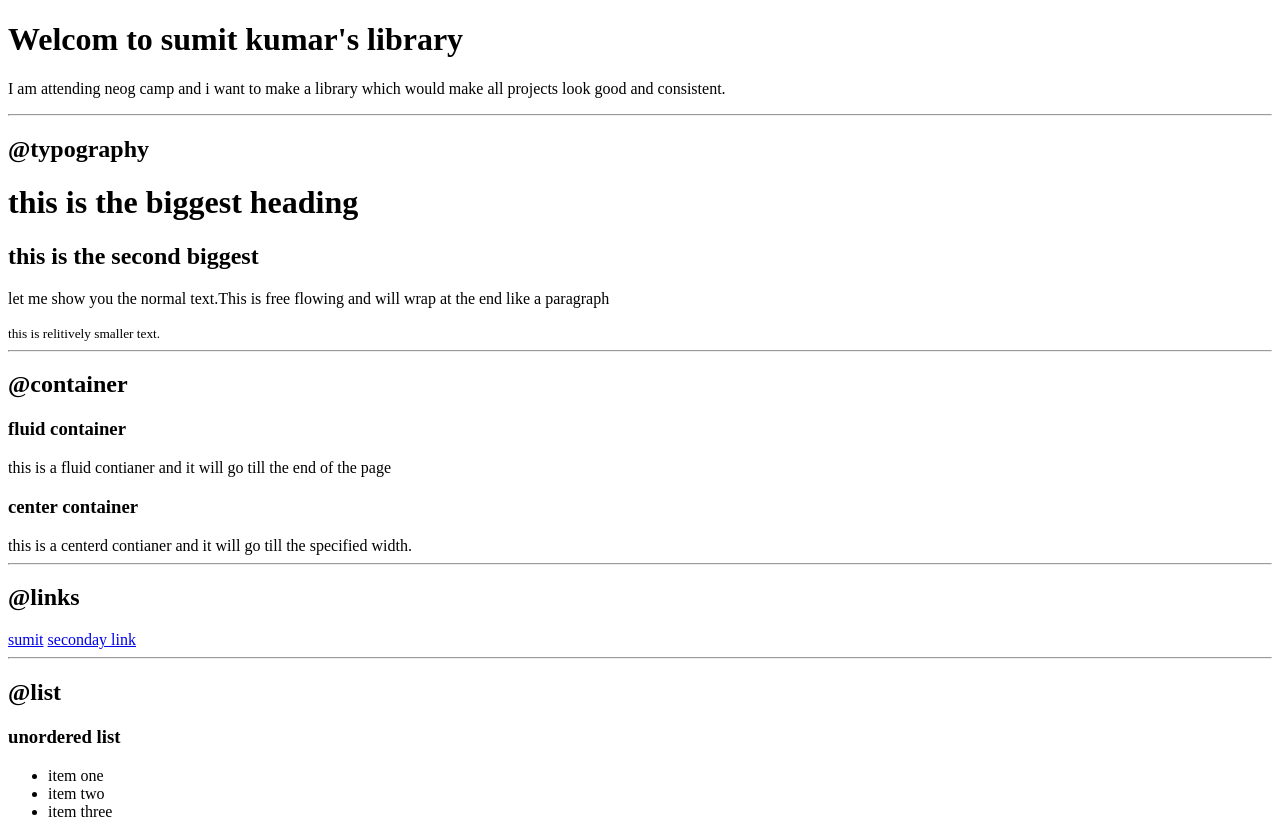
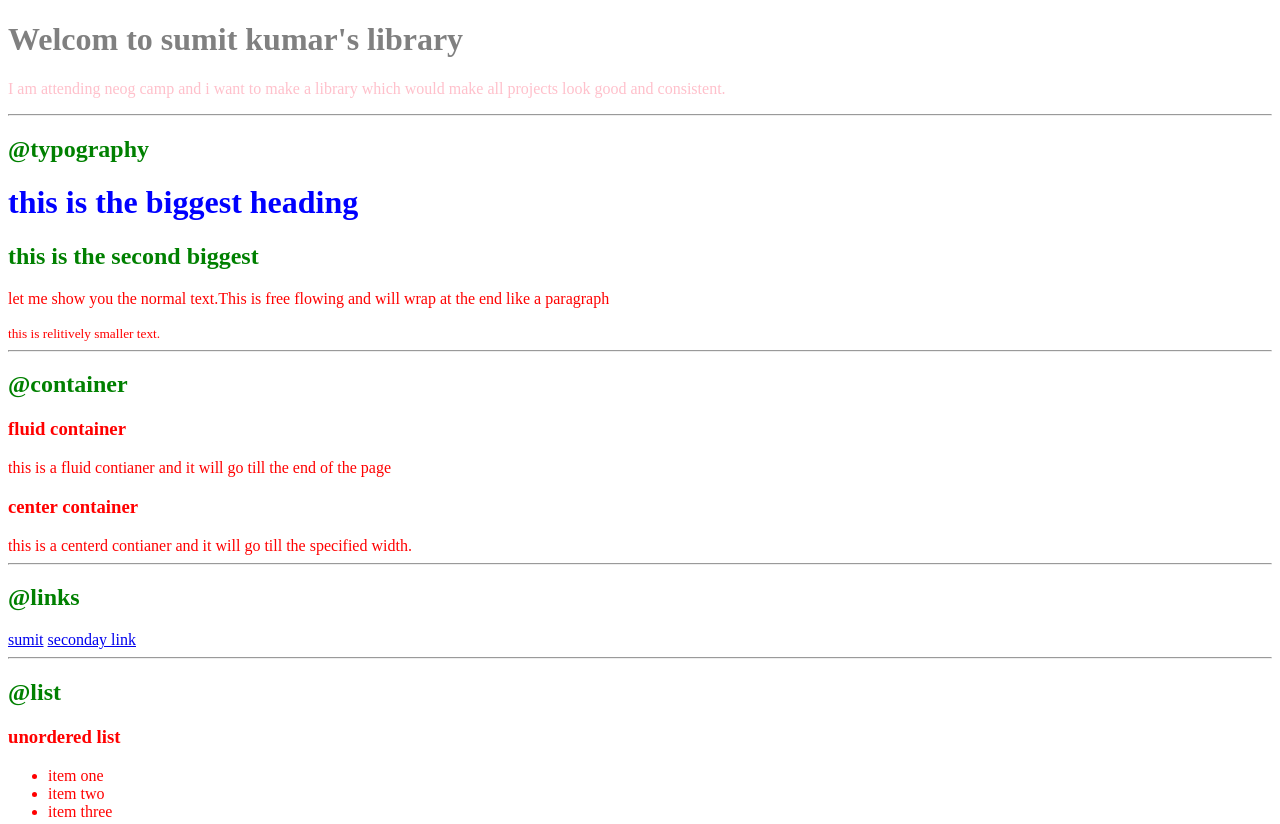
Before and after one commit to sumit2060049/neogcamp-lesson3-live, a plain HTML site: page index.html in a window 1280 px wide. Shown: the top 824 px of the page. Drawn offline with Linux system fonts and the light colour scheme.

Commit message:
css import and selectors

```diff
--- a/index.html
+++ b/index.html
@@ -5,10 +5,17 @@
     <meta http-equiv="X-UA-Compatible" content="IE=edge">
     <meta name="viewport" content="width=device-width, initial-scale=1.0">
     <title>Component Library</title>
+    <!-- <style>
+        body{
+            color:red;
+        }
+    </style> -->
+    <link rel="stylesheet" href="styles.css">
 </head>
 <body>
-    <h1>Welcom to sumit kumar's library</h1>
-    <p>I am attending neog camp and i want to make a library which would make all projects look good and consistent. </p>
+    <!-- <style="color:red;"> -->
+    <h1 id="lib-header">Welcom to sumit kumar's library</h1>
+    <p class="para">I am attending neog camp and i want to make a library which would make all projects look good and consistent. </p>
     <hr>
     <h2>@typography</h2>
     <h1>this is the biggest heading</h1>
--- /dev/null
+++ b/styles.css
@@ -0,0 +1,15 @@
+body{
+    color:red;
+}
+h1{
+    color: blue;
+}
+h2{
+    color:green;
+}
+#lib-header{
+    color:gray;
+}
+.para{
+    color:pink;
+}
```
